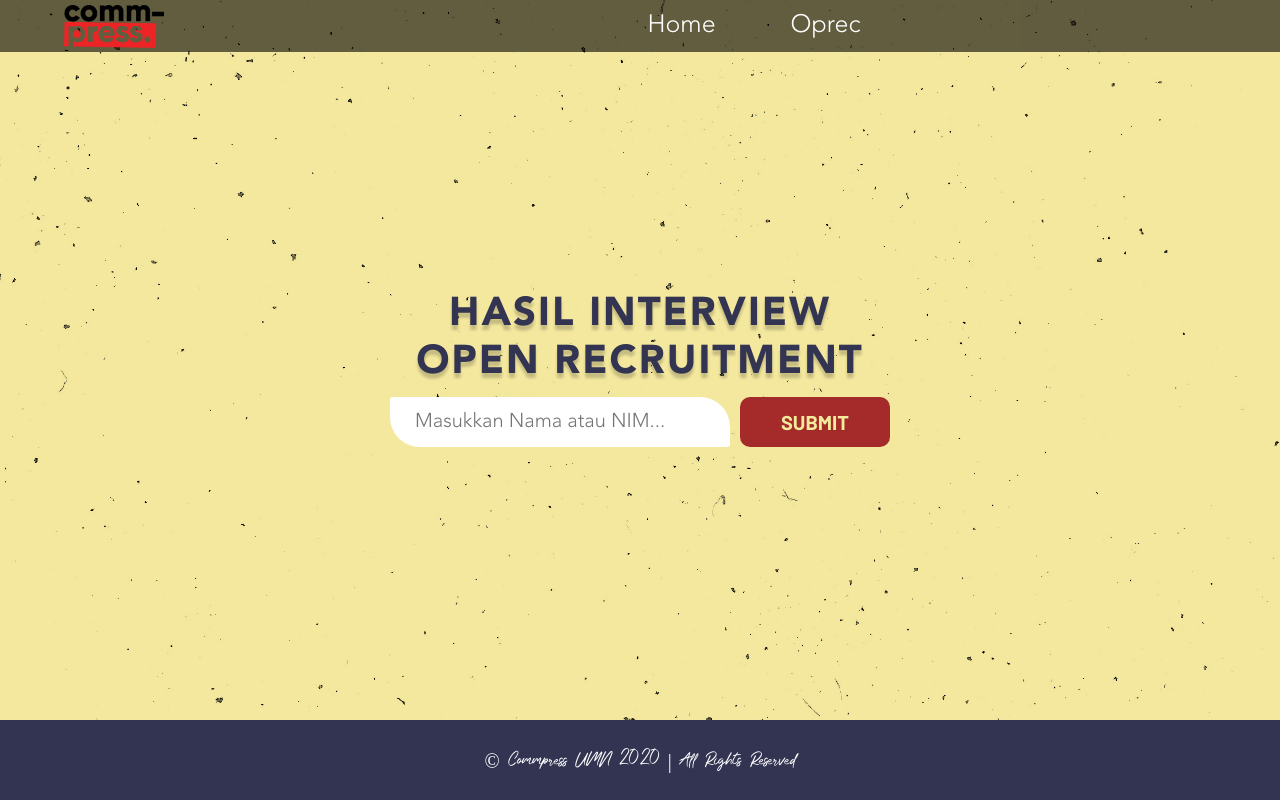
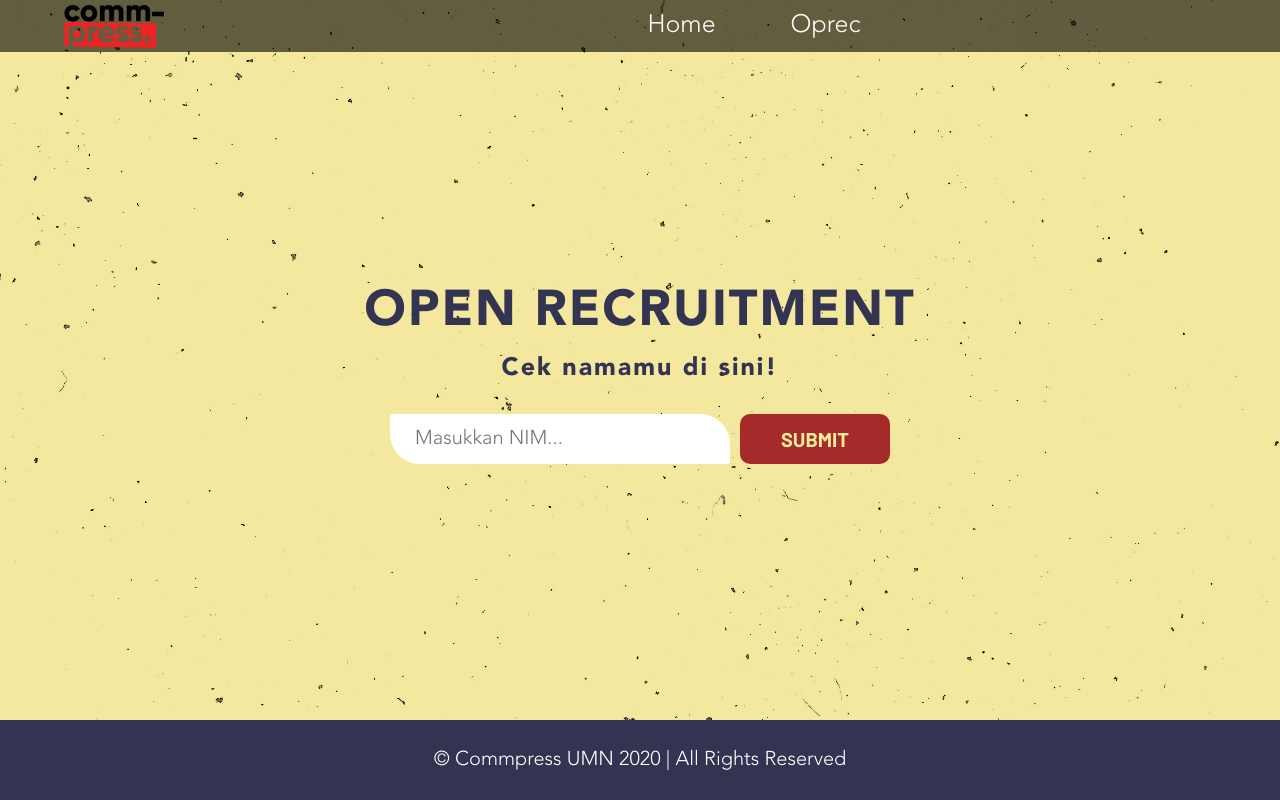
Before and after one commit to DwynnTama/CompressUMN, a CodeIgniter app: page /CompressUMN/Oprec in a window 1280 px wide. Run offline with CodeIgniter, Linux system fonts and the light colour scheme; data that the repository does not hold is empty.

Commit message:
ganti font dan padding sdikit
di Home page dan Oprec Page

```diff
--- a/application/views/home.php
+++ b/application/views/home.php
@@ -4,7 +4,7 @@
     <div class="container-bg"></div>
     <div class="title">
         COMMPRESS UMN</br>
-        <span class="sub-title">Coming Soon !</span>
+        <span class="sub-title">Coming Soon</span>
     </div>
 </div>
 <div class="content-container" id="section1">
--- a/application/views/oprec.php
+++ b/application/views/oprec.php
@@ -1,10 +1,11 @@
 <?php error_reporting(0); ?>
 <title>Open Recruitment</title>
 <div class="container oprec">
-    <h2>Hasil Interview<br/>Open Recruitment</h2>
+    <h2>Open Recruitment</h2>
+    <h1>Cek namamu di sini!</h1>
     <form method="POST" action="<?= base_url('Oprec/Result') ?>" class="compress-form">
         <div>
-            <input name="nama" type="text" placeholder="Masukkan Nama atau NIM...">
+            <input name="nama" type="text" placeholder="Masukkan NIM...">
         </div>
         <button type="submit" value="submit" class="compress-btn">SUBMIT</button>
     </form>
--- a/assets/css/oprec.css
+++ b/assets/css/oprec.css
@@ -2,6 +2,15 @@
     width: 100%;
     display: flex;
     justify-content: center;
+}
+
+.text-nama{
+    height: 10px;
+    padding-top: 20px;
+}
+
+.text-NIM{
+
 }
 
 .oprec{
@@ -17,16 +26,24 @@
     text-transform: uppercase;
     font-family: "Avenir-bold";
     letter-spacing: 2px;
-    margin: 5px 0 10px 0;
+    margin: 5px 0 20px 0;
 }
 
 .oprec h2{
     text-transform: uppercase;
     font-family: "Avenir-bold";
-    font-size: 40px;
+    font-size: 50px;
     letter-spacing: 2px;
-    margin-bottom: 10px;
-    text-shadow: 0px 5px 3px rgba(0,0,0,0.2);
+    margin-bottom: -5px;
+    text-shadow: 0px 5px 3px rgba(0,0,0,0.0);
+}
+
+.oprec h1{
+    font-family: "Avenir-bold";
+    font-size: 25px;
+    letter-spacing: 2px;
+    margin-bottom: 30px;
+
 }
 
 .compress-form input{
--- a/assets/css/style.css
+++ b/assets/css/style.css
@@ -17,6 +17,10 @@
 @font-face{
     font-family: "Avenir-bold";
     src: url("../fonts/Avenir/AvenirLTProBlack.otf") format("opentype");
+}
+@font-face {
+    font-family: "Avenir-medium";
+    src: url("../fonts/Avenir/AvenirLTProLightOblique.otf") format("truetype");
 }
 
 *{
@@ -90,6 +94,7 @@ body{
 }
 
 .copyright{
+    font-family: "Avenir-light";
     font-size: 20px;
 }
 
@@ -156,7 +161,7 @@ body{
 }
 
 .sub-title{
-    font-size: 40px;
+    font-size: 75px;
 }
 
 .instruction-title{
```
